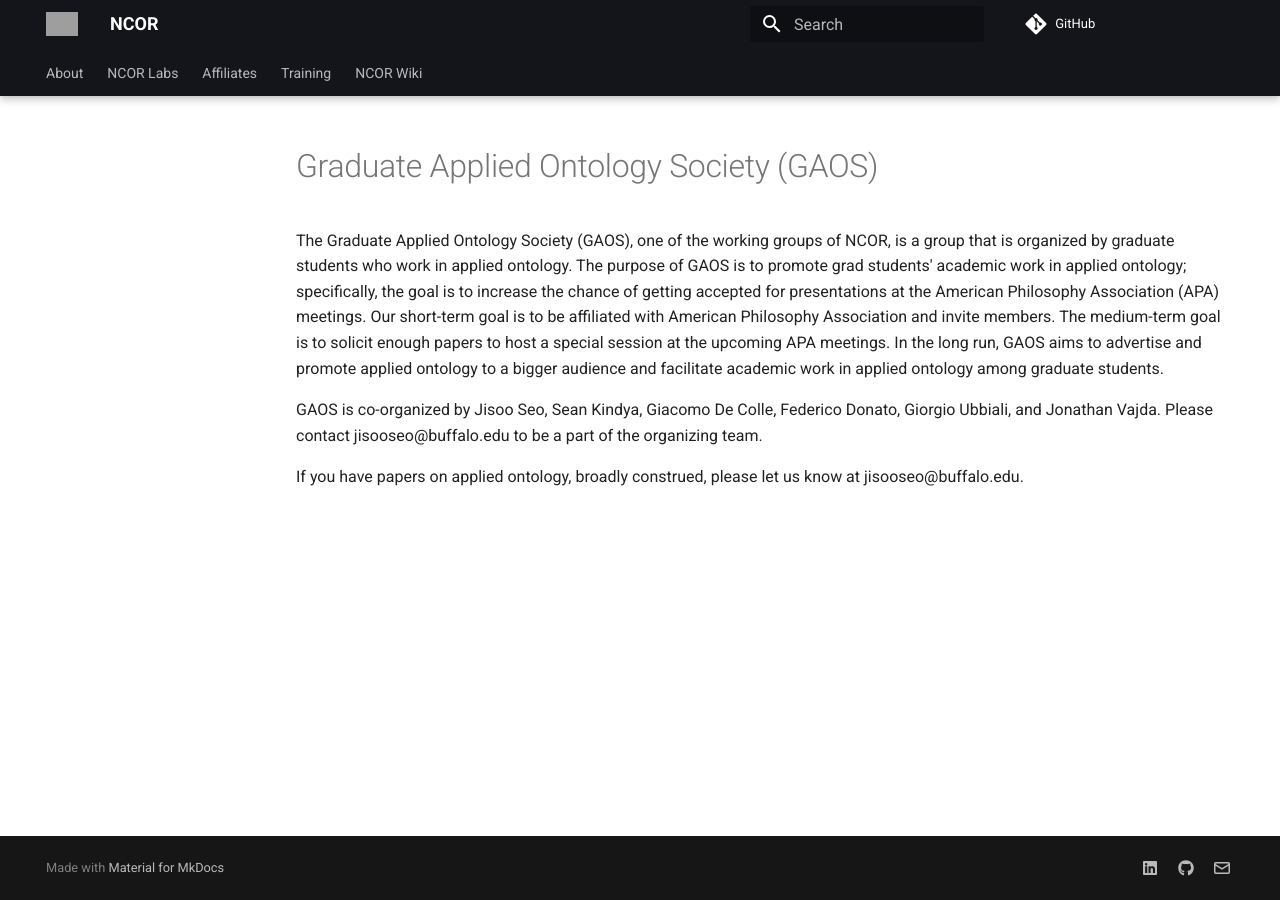
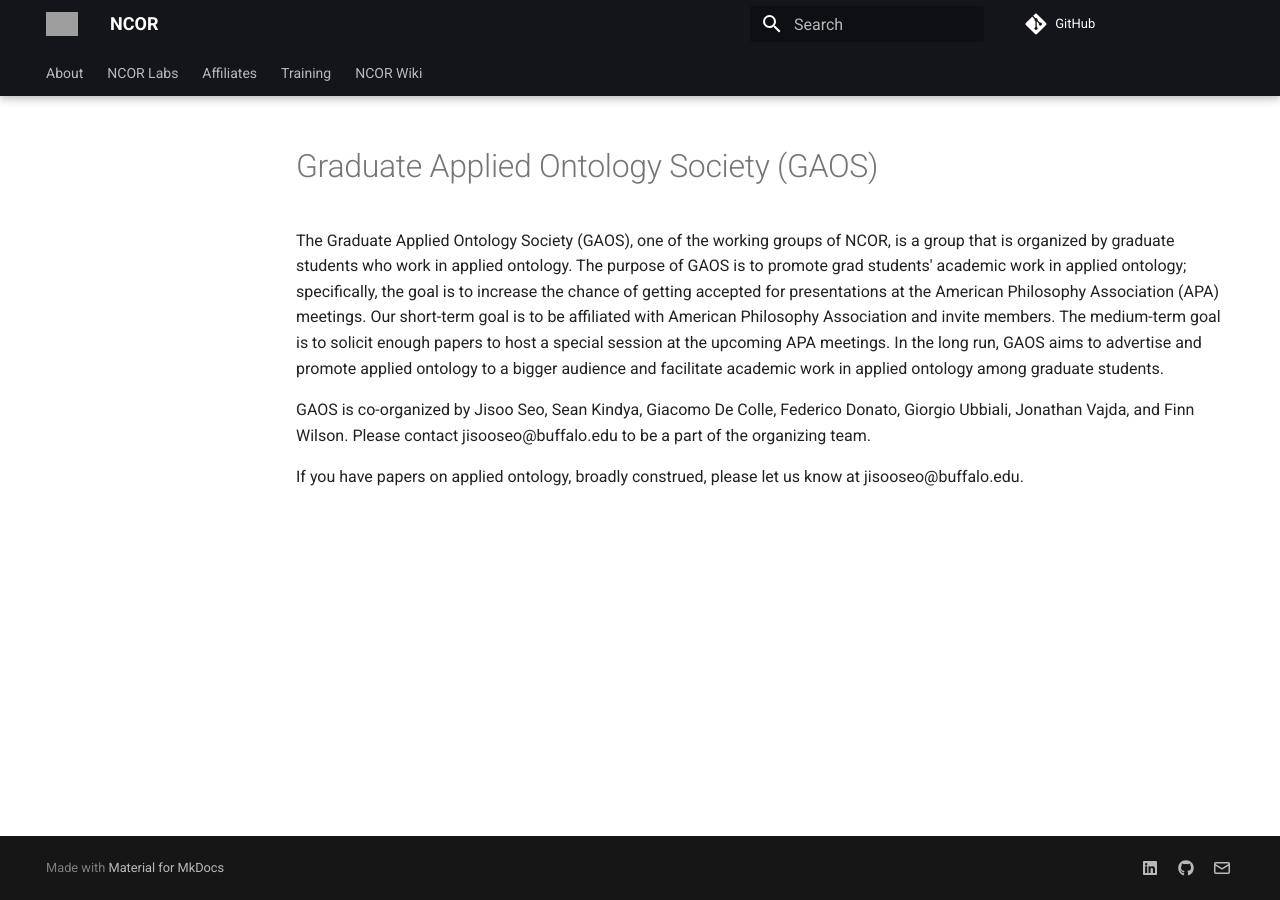
Before and after one commit to NCOR-Organization/NCOR-Test, an MkDocs documentation site: the page built from docs/graduate-applied-ontology-society.md, in a window 1280 px wide. Built offline with MkDocs 1.6.1 and Material for MkDocs 9.7.7, drawn with Linux system fonts in a browser that asks for light colours; comment, search, counter and statistics services are not loaded; grey boxes are pictures that could not be loaded.

Commit message:
Update graduate-applied-ontology-society.md

```diff
--- a/docs/graduate-applied-ontology-society.md
+++ b/docs/graduate-applied-ontology-society.md
@@ -2,6 +2,6 @@
 
 <p>The Graduate Applied Ontology Society (GAOS), one of the working groups of NCOR, is a group that is organized by graduate students who work in applied ontology. The purpose of GAOS is to promote grad students' academic work in applied ontology; specifically, the goal is to increase the chance of getting accepted for presentations at the American Philosophy Association (APA) meetings. Our short-term goal is to be affiliated with American Philosophy Association and invite members. The medium-term goal is to solicit enough papers to host a special session at the upcoming APA meetings. In the long run, GAOS aims to advertise and promote applied ontology to a bigger audience and facilitate academic work in applied ontology among graduate students.</p>
 
-<p>GAOS is co-organized by Jisoo Seo, Sean Kindya, Giacomo De Colle, Federico Donato, Giorgio Ubbiali, and Jonathan Vajda. Please contact jisooseo@buffalo.edu to be a part of the organizing team.</p>
+<p>GAOS is co-organized by Jisoo Seo, Sean Kindya, Giacomo De Colle, Federico Donato, Giorgio Ubbiali, Jonathan Vajda, and Finn Wilson. Please contact jisooseo@buffalo.edu to be a part of the organizing team.</p>
 
 <p>If you have papers on applied ontology, broadly construed, please let us know at jisooseo@buffalo.edu.</p>
```
